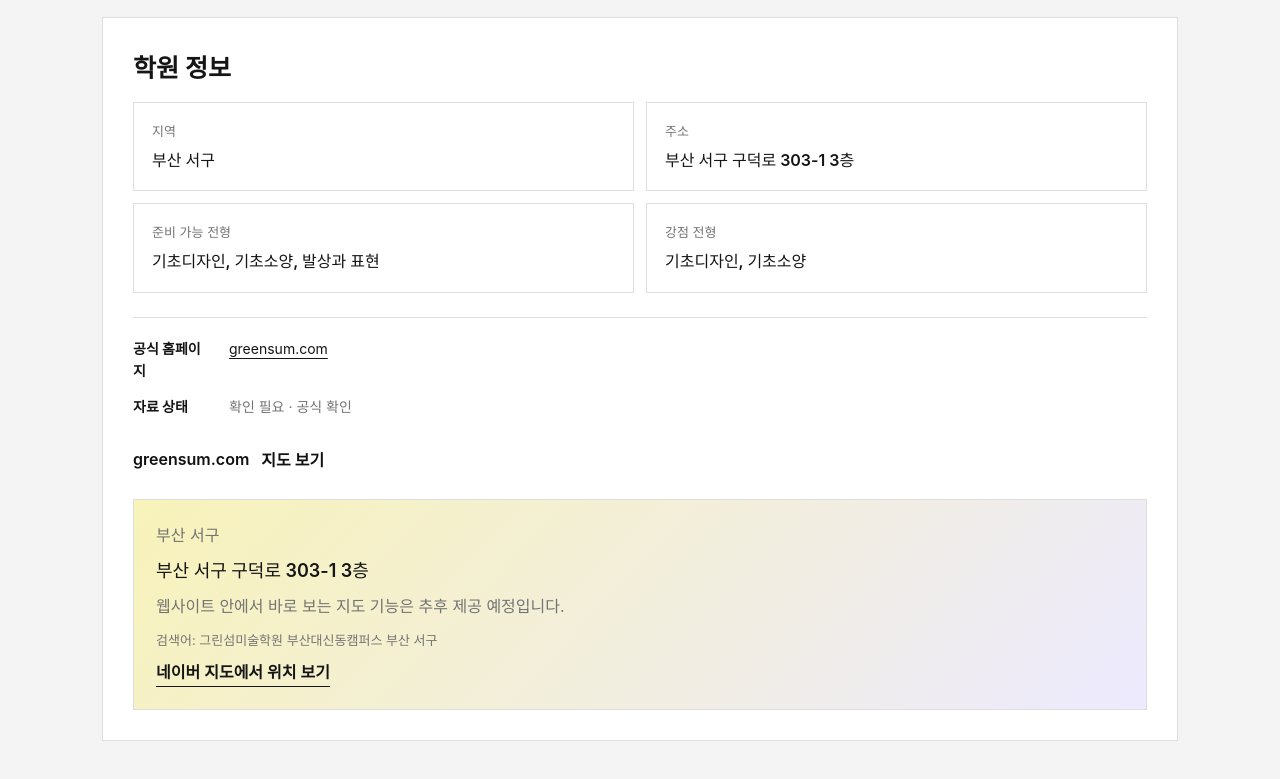
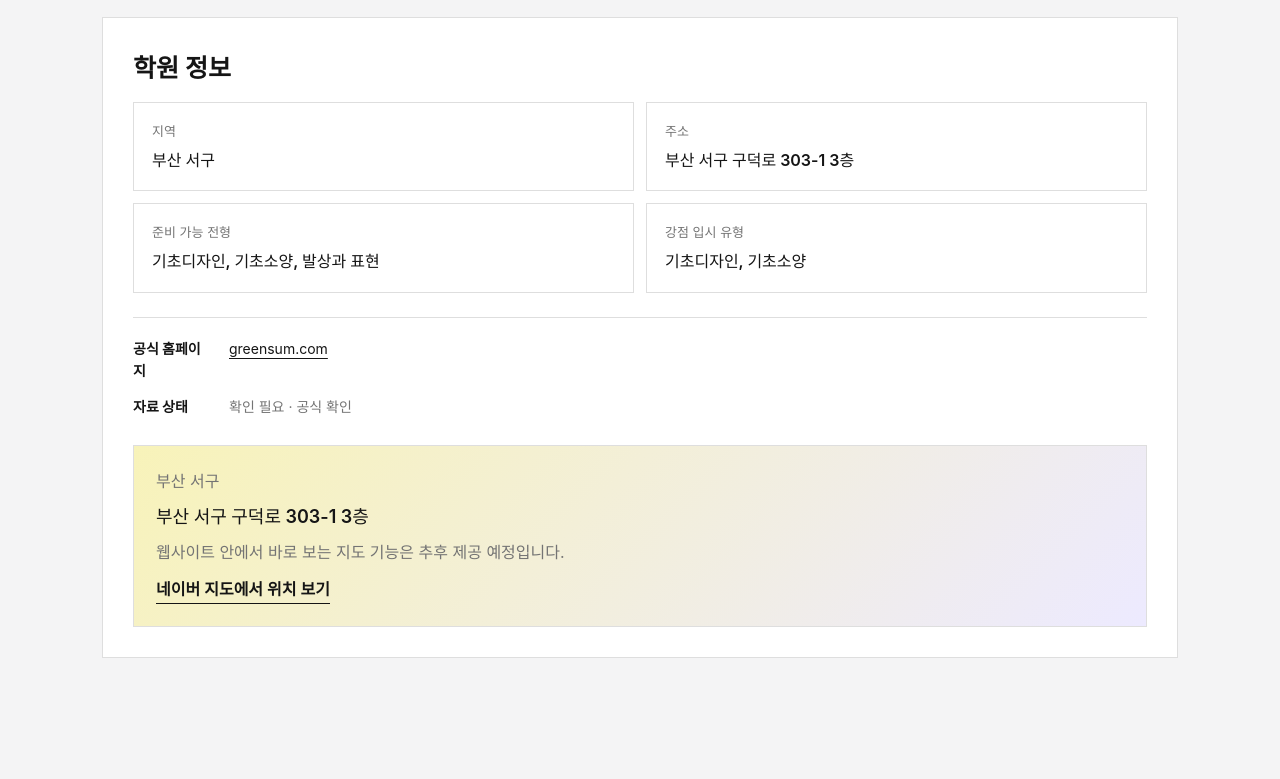
Before and after one commit to lovewithbona/midaeium, a React (Vite) app: page /#/academies/busan-daesin-greensum in a window 1280 px wide. Shown: the part 385-1164 px from the top of the page. After the commit the page ends 1127 px from the top, so only its background shows below. Built offline with nearby package versions, Linux system fonts and the light colour scheme; a web font is replaced by a local one.

Commit message:
Simplify academy detail map section

```diff
--- a/src/pages/AcademyDetailPage.tsx
+++ b/src/pages/AcademyDetailPage.tsx
@@ -2,7 +2,7 @@ import { useState } from "react";
 import { Link, useParams } from "react-router-dom";
 import PageLayout from "../components/PageLayout";
 import ReviewCard from "../components/ReviewCard";
-import { academies, getAcademyMapSearchQuery, getAcademyMapUrl } from "../data/academies";
+import { academies, getAcademyMapUrl } from "../data/academies";
 import { getAcademyReviewStats } from "../utils/reviewStats";
 
 export default function AcademyDetailPage() {
@@ -72,7 +72,7 @@ export default function AcademyDetailPage() {
               <strong>{academy.entranceTypes.length > 0 ? academy.entranceTypes.join(", ") : "확인 중"}</strong>
             </div>
             <div>
-              <span>강점 전형</span>
+              <span>강점 입시 유형</span>
               <strong>{academy.strongTypes.length > 0 ? academy.strongTypes.join(", ") : "확인 중"}</strong>
             </div>
           </div>
@@ -82,15 +82,10 @@ export default function AcademyDetailPage() {
             <dt>자료 상태</dt>
             <dd>{academy.verifiedStatus} · {academy.typeConfidence}</dd>
           </dl>
-          <div className="link-row">
-            {academy.homepageUrl && <a href={academy.homepageUrl} target="_blank" rel="noreferrer">{homepageLabel}</a>}
-            <a href={getAcademyMapUrl(academy)} target="_blank" rel="noreferrer">지도 보기</a>
-          </div>
           <div className="map-link-card">
             <span>{academy.region} {academy.district}</span>
             <strong>{academy.address}</strong>
             <p>웹사이트 안에서 바로 보는 지도 기능은 추후 제공 예정입니다.</p>
-            <small>검색어: {getAcademyMapSearchQuery(academy)}</small>
             <a href={getAcademyMapUrl(academy)} target="_blank" rel="noreferrer">네이버 지도에서 위치 보기</a>
           </div>
         </div>
--- a/src/styles.css
+++ b/src/styles.css
@@ -719,14 +719,9 @@ label input::placeholder {
 }
 
 .map-link-card span,
-.map-link-card p,
-.map-link-card small {
+.map-link-card p {
   margin: 0;
   color: var(--muted);
-}
-
-.map-link-card small {
-  font-size: 13px;
 }
 
 .map-link-card strong {
```
